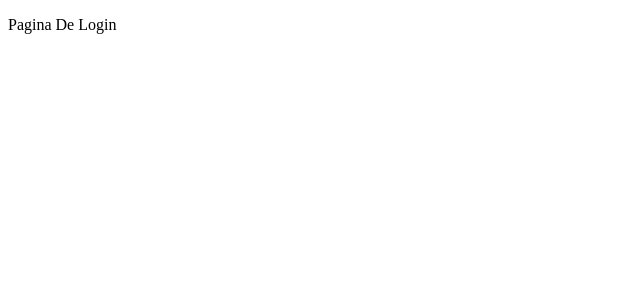
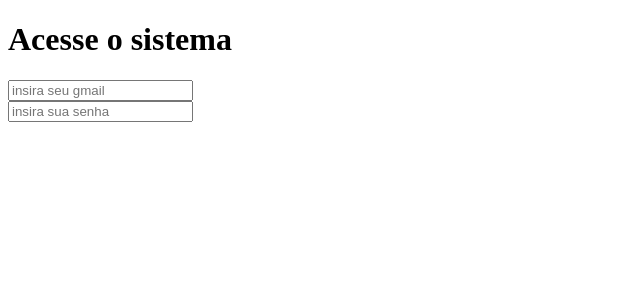
Before and after one commit to Andrescimentoo/react_LoginPage, a React (Vite) app in the folder login-page/: page / in a window 1280 px wide. Shown: the top 300 px of the page, without its empty margins (0-640 px from the left). Built offline with nearby package versions, Linux system fonts and the light colour scheme.

Commit message:
feat:adicionando constante base do projeto: Login

```diff
--- a/login-page/src/App.jsx
+++ b/login-page/src/App.jsx
@@ -1,13 +1,12 @@
-import { useState } from 'react'
+import Login from '../components/login.jsx'
+import './App.css'
 
 
 function App() {
 
 
   return (
-    <div>
-      <p>Pagina De Login</p>
-    </div>
+    <Login/>
   )
  }
 
```
